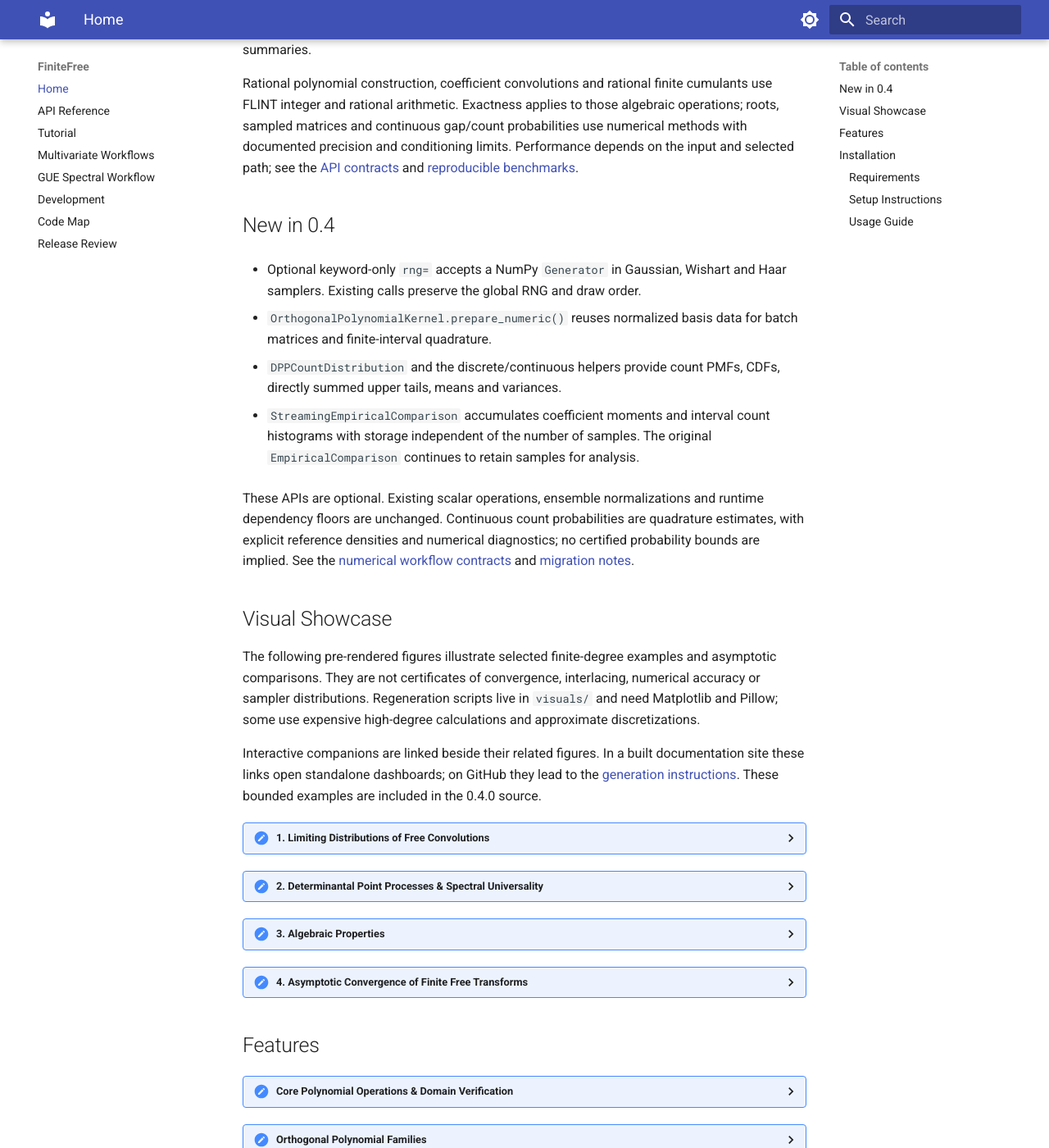
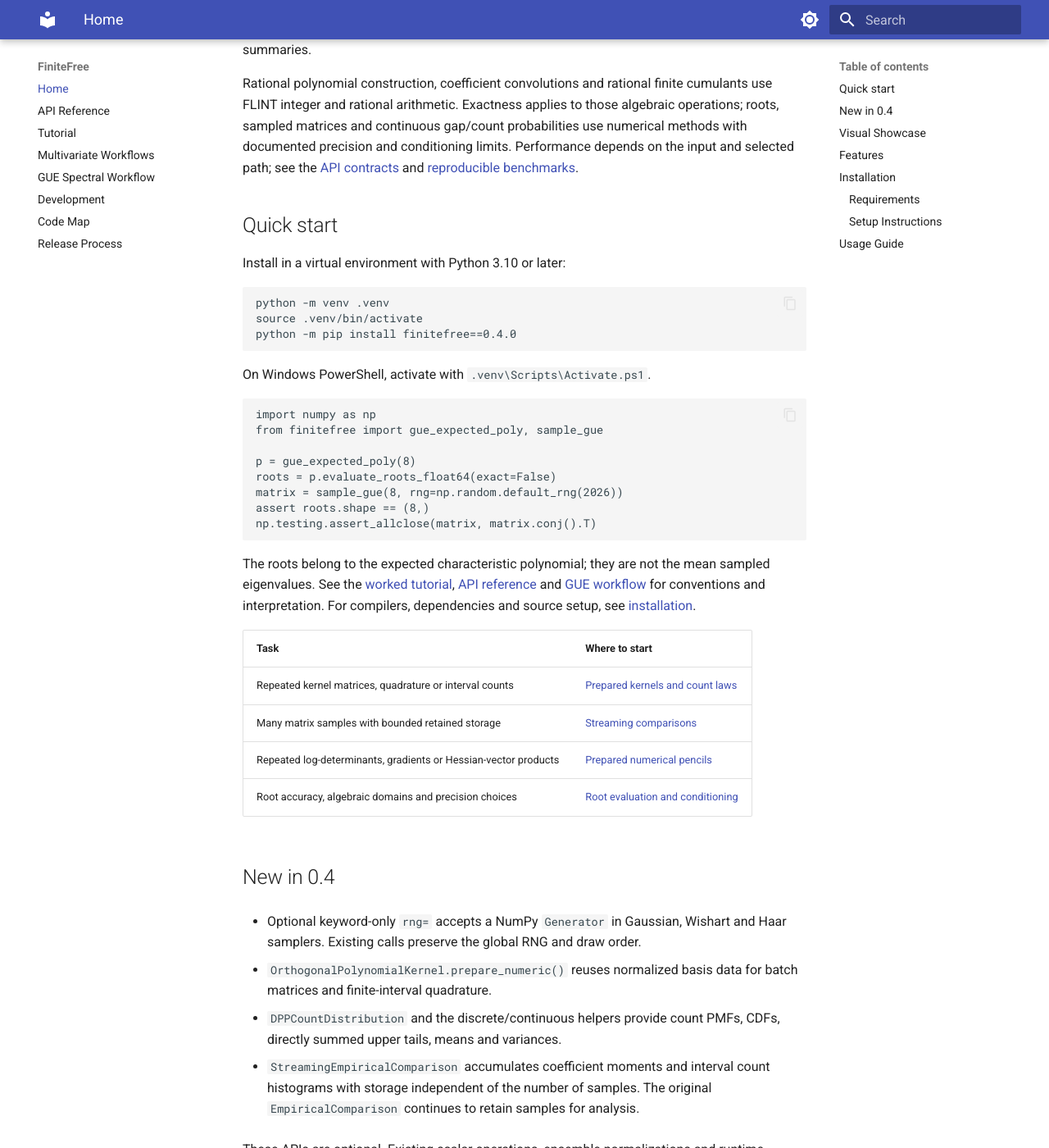
Before and after one commit to jontb/FiniteFree, an MkDocs documentation site: the page built from docs/index.md, in a window 1280 px wide and 1400 px high, scrolled down 505 px. Shown: the whole window at 82% size. Built offline with MkDocs 1.6.1 and Material for MkDocs 9.7.7, drawn with Linux system fonts in a browser that asks for light colours; some of the changed text lies outside the part shown.

Commit message:
docs: improve getting started and clarify numerical contracts

````diff
--- a/docs/index.md
+++ b/docs/index.md
@@ -14,6 +14,38 @@ Contributing? Start with the [contribution guide](https://github.com/jontb/Finit
 FiniteFree is a Python library for finite free probability, random matrix sampling and spectral computation. Its focus is efficient repeated calculations, numerical stability and reproducible workflows, with reusable kernels, prepared matrix pencils and bounded-storage empirical summaries.
 
 Rational polynomial construction, coefficient convolutions and rational finite cumulants use FLINT integer and rational arithmetic. Exactness applies to those algebraic operations; roots, sampled matrices and continuous gap/count probabilities use numerical methods with documented precision and conditioning limits. Performance depends on the input and selected path; see the [API contracts](api.md) and [reproducible benchmarks](development.md#benchmarks).
+
+## Quick start
+
+Install in a virtual environment with Python 3.10 or later:
+
+```bash
+python -m venv .venv
+source .venv/bin/activate
+python -m pip install finitefree==0.4.0
+```
+
+On Windows PowerShell, activate with `.venv\Scripts\Activate.ps1`.
+
+```python
+import numpy as np
+from finitefree import gue_expected_poly, sample_gue
+
+p = gue_expected_poly(8)
+roots = p.evaluate_roots_float64(exact=False)
+matrix = sample_gue(8, rng=np.random.default_rng(2026))
+assert roots.shape == (8,)
+np.testing.assert_allclose(matrix, matrix.conj().T)
+```
+
+The roots belong to the expected characteristic polynomial; they are not the mean sampled eigenvalues. See the [worked tutorial](tutorial.md), [API reference](api.md) and [GUE workflow](gue-workflow.md) for conventions and interpretation. For compilers, dependencies and source setup, see [installation](#installation).
+
+| Task | Where to start |
+| :--- | :--- |
+| Repeated kernel matrices, quadrature or interval counts | [Prepared kernels and count laws](api.md#optional-numerical-workflows) |
+| Many matrix samples with bounded retained storage | [Streaming comparisons](api.md#optional-numerical-workflows) |
+| Repeated log-determinants, gradients or Hessian-vector products | [Prepared numerical pencils](api.md#prepared-numerical-pencils) |
+| Root accuracy, algebraic domains and precision choices | [Root evaluation and conditioning](api.md#root-evaluation-and-conditioning) |
 
 ## New in 0.4
 
@@ -196,8 +228,8 @@ Interactive companions are linked beside their related figures. In a built docum
 
 ??? "Determinantal Point Processes (`finitefree.dpp`)"
 
-    - **Kernels**: Construct exact discrete DPP kernels and orthogonal polynomial kernels (e.g., Hermite/Laguerre) via the Christoffel-Darboux formula. Exact arguments retain their distinct values. Nearby distinct floating points use the finite basis sum to avoid a cancelled quotient; diagonal calls retain the derivative formula. An empty orthogonal basis gives the zero kernel. See the [API reference](api.md#orthogonal-polynomial-kernel-evaluation) for conditioning and timing scope.
-    - **Gap Probabilities & Observables**: Evaluate exact discrete gap probabilities and approximate continuous Fredholm determinants via Nyström discretization, plus exact $k$-point correlation functions.
+    - **Kernels**: Discrete matrix-backed and orthogonal-polynomial kernels support rational/symbolic scalar evaluation. Floating coordinates use numerical evaluation; verified Hermite bases use a normalized recurrence, while generic bases use Christoffel-Darboux or a nearby finite sum. An empty orthogonal basis gives the zero kernel. See the [API reference](api.md#orthogonal-polynomial-kernel-evaluation) for conditioning and timing scope.
+    - **Gap Probabilities & Observables**: Discrete gap and $k$-point probabilities use determinant formulas; rational kernel values permit rational results, while floating inputs retain their numerical precision limits. Continuous Fredholm determinants use numerical Nyström discretization. Count distributions use the separate float64 API described above.
     - **HKPV Sampler**: Sample real symmetric DPP correlation kernels using floating-point spectral decomposition and Gram-Schmidt projections. Nonprojection kernels use Bernoulli eigenvector selection. Matrix shape, finiteness, symmetry and spectrum in $[0,1]$ are validated with $10^{-10}$ absolute roundoff tolerance.
 
 
@@ -237,9 +270,9 @@ Source installations use `hatchling` and `hatch-cython` to compile `modular_fast
 
 See [development instructions](development.md) for the in-place Cython build, compiled/fallback tests, installed-wheel checks and documentation dependencies. Optional Matplotlib/Pillow enable plotting and visual generation. Prepared pencils use CuPy only when `backend="cupy"` is explicitly selected; that backend requires compatible CuPy and CUDA and has no automatic CPU fallback. The separate parallel generic root path and `UnitaryPolynomial(...).evaluate_roots_float64(gpu=True)` can fall back to CPU and do not promise GPU acceleration for recurrence-based roots.
 
-*Note on Arbitrary-Precision Dependency*: While `python-flint >= 0.9.0` acts as the primary computational engine for strict real and complex root isolation, the user API does not require passing `flint.fmpq_poly` or specialized objects directly. Standard Python lists and NumPy arrays are automatically cast internally to arbitrary-precision environments where necessary.
+Python lists and NumPy arrays are accepted directly; FLINT objects are optional. Rational construction preserves the supplied values, including stored binary floats. Numerical APIs still convert to their documented floating dtype and cannot recover precision lost before input. Root isolation and float64 output are separate stages; see the [precision contract](api.md#root-evaluation-and-conditioning).
 
-### Usage Guide
+## Usage Guide
 
 ??? "1. Polynomial Representation & Transformations"
 
@@ -262,7 +295,7 @@ See [development instructions](development.md) for the in-place Cython build, co
     print(p.has_non_negative_roots)       # True
     print(p.has_strictly_positive_roots)  # True
 
-    # Perform certified complex interval root isolation (Arb)
+    # Request high-precision isolation; the returned roots are float64.
     roots = p.evaluate_roots_float64(exact=True)
     print(roots)  # [1.0, 2.0]
 
@@ -487,16 +520,18 @@ The [development guide](development.md) gives the complete lint, typing, compile
 - **`test_numerical_roots.py`**: Independent 192-bit Arb comparisons, tiny positive hard-edge roots, affine scales, solver fallback and cache behavior.
 - **`test_transform_stability.py`**: Shifted Hermite/Wishart cumulants, tiny spreads beneath large translations, ambient dimensions, exact T-transform interval boundaries and the Marchenko–Pastur diagonal limit.
 - **`test_dpp.py`**: Correlation-kernel validation, state-space ordering and seeded projection/nonprojection sampling laws.
+- **`test_numerical_counts.py`**: Prepared basis batches, reusable quadrature, independent finite-rank count laws and tail/roundoff limits.
+- **`test_streaming_comparison.py`**: Online versus retained statistics, bounded storage, input failures and extreme coefficient scales.
 
 The [benchmark commands](development.md#benchmarks) compare numerical roots against independently isolated Arb roots and coefficients against analytic family identities. Scaled root error means $\max_i|\hat\lambda_i-\lambda_i|/\max(1,\max_i|\lambda_i|)$. Construction, first extraction and cached latency have separate timing scopes. Timings are case-specific measurements, not CI thresholds or accuracy guarantees.
 
 ## Computational Complexity & Architecture
 
-FiniteFree is architected to bypass the combinatorial bottlenecks inherent in high-order differential operators, combinatorial partition counts, and eager root validation. It achieves this by executing convolutions, algebraic transforms, and matrix interpolations directly on polynomial coefficient sequences in C, leveraging `python-flint`'s arbitrary-precision integer/rational arithmetic.
+FiniteFree works directly with polynomial coefficients to avoid explicit partition enumeration and unnecessary root extraction. Python coordinates FLINT integer/rational arithmetic, NumPy/SciPy numerical routines and selected Cython modular kernels. Prepared objects reuse numerical state; their costs and conditioning differ from coefficient operations.
 
 ### Complexity Matrix of Key Operations
 
-| Operation | Mathematical Method | Time Complexity | Arithmetic Space |
+| Operation | Mathematical Method | Arithmetic Work | Arithmetic Domain |
 | :--- | :--- | :---: | :---: |
 | **Polynomial Multiplication** | FLINT backend chosen for degrees and coefficient sizes | $M(d)$ backend-dependent arithmetic work | Exact $\mathbb{Q}$ |
 | **Root Reconstruction (`from_roots`)** | Balanced product tree | Typically $O(M(d)\log d)$ arithmetic work | Exact $\mathbb{Q}$ |
@@ -515,7 +550,7 @@ Low-order R-transform requests extract only the needed normalized-coefficient pr
 
 ### Architectural Design Principles
 
-#### 1. Exact-to-Approximate Hybrid Pipeline
+#### 1. Algebraic and Numerical Paths
 Rational coefficient operations use GMP/FLINT (`fmpq_poly`). Supplied Python/NumPy floats preserve their own stored binary ratios, including extended precision when available. Symbolic coefficients use a separate SymPy path with more limited geometric certification. Noninteger root powers reconstruct from numerical roots, while evaluation at floating arguments, root solvers, matrix samplers and continuous Fredholm determinants use floating arithmetic. Exact storage does not make those numerical results exact.
 
 For asymptotic root comparisons, known orthogonal families carry their three-term recurrence alongside the exact polynomial. The numerical path computes parameter differences before float conversion and scales the Jacobi matrix without centering, preserving tiny positive hard-edge roots. Affine shifts are applied after solving. This follows the [Jacobi-matrix characterization of zeros](https://dlmf.nist.gov/18.2#vi) and [classical recurrences](https://dlmf.nist.gov/18.9) using [SciPy's tridiagonal eigenvalue solver](https://docs.scipy.org/doc/scipy/reference/generated/scipy.linalg.eigvalsh_tridiagonal.html). Arbitrary convolutions, including compound-Wishart lognormal examples, do not inherit unproven recurrence metadata and retain the general solver/reference path. Nonfinite or underflowed recurrences fall back; extreme affine shifts can still lose differences that `float64` cannot represent.
@@ -528,10 +563,10 @@ Numerical root extraction rejects nonfinite final results before caching. Exact
 The library verifies real-rootedness lazily. For total degrees through 30, square-free factors below degree 15 use exact Sturm sequences; if any factor has degree at least 15, certified Arb isolation is tried first. Exact Sturm/subresultant PRS remains a fallback if Arb cannot obtain a certificate. Total degrees above 30 use Arb directly. An imaginary ball merely containing zero is not a certificate; complex roots raise `ValueError`, and inability to certify raises `RuntimeError`. An explicit `assume_real_rooted=True` trusts the caller and bypasses verification.
 
 #### 3. Partition-Free Cumulant Recurrences
-Rather than explicitly constructing combinatorial structures (such as enumerating non-crossing partitions to calculate free cumulants), FiniteFree solves the finite $R$-transform and $S$-transform relationships using direct generating function recurrences. By rewriting the underlying algebraic equations into coefficient-level recurrence relations, the combinatorial explosion is reduced to a deterministic $O(d^2)$ exact rational arithmetic sweep.
+The finite $R$-transform uses coefficient-level generating-function recurrences rather than enumerating non-crossing partitions. An order-$n$ request uses $O(n^2)$ arithmetic updates. Rational requests retain rational arithmetic; numerical requests use centered coefficients and Arb working precision before float64 output. The finite $S$-transform instead uses ratios of normalized coefficients on its discrete nodes.
 
-#### 4. High-Performance Multivariate Matrix Pencil Interpolation
-To evaluate multivariate pencils of the form $\det(x_1 A_1 + \dots + x_m A_m)$ and compute exact characteristic polynomials without symbolic expansion blowups, the library avoids symbolic determinant bottlenecks via the following complementary strategies:
+#### 4. Multivariate Matrix Pencil Interpolation
+To construct determinants of pencils $\det(x_1 A_1 + \dots + x_m A_m)$ and their characteristic polynomials, the library offers complementary strategies. Their costs depend on matrix size, variable count, degree, sparsity and coefficient sizes:
 
 * **Straight-Line Programs**: Generic SLP gradients use a reverse pass through scalar operations. Determinant-pencil gradients and Hessians use Jacobi's matrix identities. Exact derivatives reject singular evaluated matrices; numerical inverse/pseudoinverse formulas remain conditioning-dependent.
 * **Exact Rational Interpolation**: Computes characteristic polynomials of matrix pencils via exact rational interpolation over $\mathbb{Q}[t]$.
--- a/mkdocs.yml
+++ b/mkdocs.yml
@@ -44,7 +44,7 @@ nav:
   - GUE Spectral Workflow: gue-workflow.md
   - Development: development.md
   - Code Map: code-map.md
-  - Release Review: release.md
+  - Release Process: release.md
 validation:
   links:
     not_found: warn
````
Also changed, not shown: other parts of docs/index.md (+2 -1 lines), README.md (+47 -12 lines), docs/api.md (+11 -1 lines), docs/development.md (+4 -4 lines), docs/gue-workflow.md (+3 -1 lines), docs/multivariate.md (+2 -3 lines).
